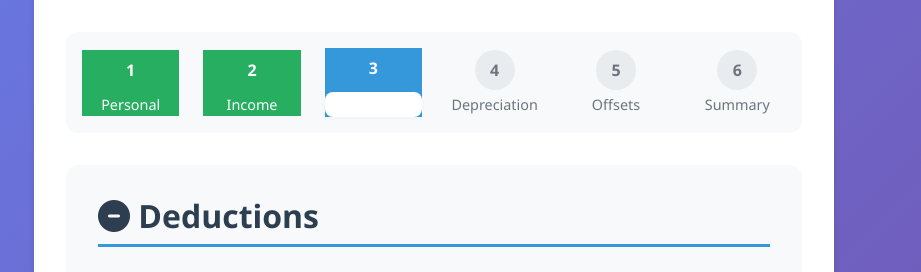
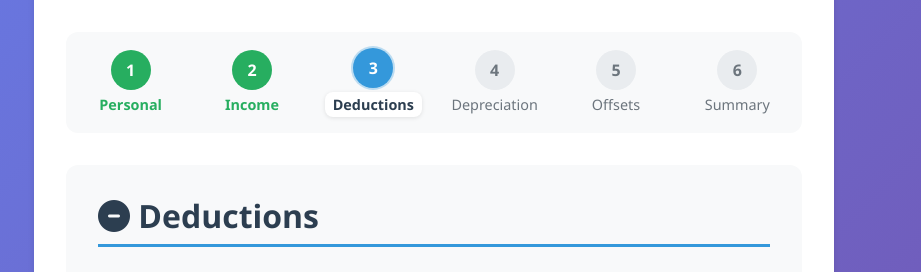
Before and after one commit to aroxas2609/simpletax-au, a Flask app: page /deductions in a window 1280 px wide. Shown: the part 223-495 px from the top of the page, without its empty margins (206-1127 px from the left). Run offline with Flask 3, Linux system fonts and the light colour scheme.

Commit message:
Fix progress step text visibility and remove conflicting CSS rules

```diff
--- a/templates/base.html
+++ b/templates/base.html
@@ -226,27 +226,28 @@
         }
 
         .progress-step.active .progress-step-circle {
-            background: var(--primary);
+            background: var(--secondary-color);
             color: #fff;
-            box-shadow: 0 0 0 2px var(--primary-light);
+            box-shadow: 0 0 0 2px rgba(52, 152, 219, 0.3);
         }
 
         .progress-step.active .progress-step-label {
-            color: var(--primary);
+            color: var(--primary-color);
             font-weight: 700;
             background: #fff;
             border-radius: 0.5rem;
             padding: 0.1rem 0.5rem;
-            box-shadow: 0 1px 4px rgba(0,0,0,0.04);
+            box-shadow: 0 1px 4px rgba(0,0,0,0.1);
         }
 
         .progress-step.completed .progress-step-circle {
-            background: var(--primary-light);
-            color: var(--primary);
+            background: var(--success-color);
+            color: white;
         }
 
         .progress-step.completed .progress-step-label {
-            color: var(--primary-light);
+            color: var(--success-color);
+            font-weight: 600;
         }
 
         @media (max-width: 600px) {
@@ -259,16 +260,6 @@
             .progress-step {
                 min-width: 40px;
             }
-        }
-
-        .progress-step.active {
-            background: var(--secondary-color);
-            color: white;
-        }
-
-        .progress-step.completed {
-            background: var(--success-color);
-            color: white;
         }
 
         .footer {
```
